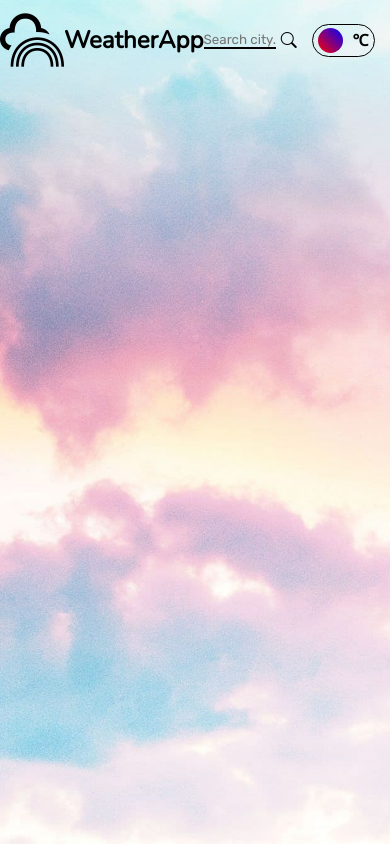
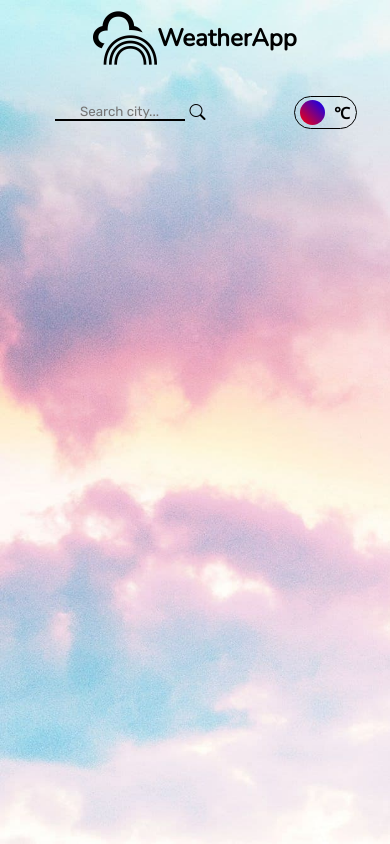
Before and after one commit to ysricky/weather-app, a plain HTML site: page index.html in a window 390 px wide. Drawn offline with nearby package versions, Linux system fonts and the light colour scheme.

Commit message:
add media queries

```diff
--- a/style.css
+++ b/style.css
@@ -21,7 +21,7 @@ body {
 }
 
 nav {
-  height: 80px;
+  height: 150px;
   display: grid;
   grid-template-rows: 1fr;
   grid-template-columns: repeat(3, 1fr);
@@ -65,6 +65,7 @@ input::placeholder {
 }
 
 .toggle-temp {
+  grid-area: toggle-temp;
   display: flex;
   justify-content: center;
   align-items: center;
@@ -94,3 +95,18 @@ input::placeholder {
 .hide {
   display: none;
 }
+
+@media only screen and (max-width: 768px) {
+  nav {
+    display: grid;
+    grid-template-rows: 1fr 1fr;
+    grid-template-columns: 1fr 1fr 1fr;
+    grid-template-areas:
+      'logo logo logo'
+      'search-bar search-bar toggle-temp';
+  }
+
+  input {
+    width: 50%;
+  }
+}
```
